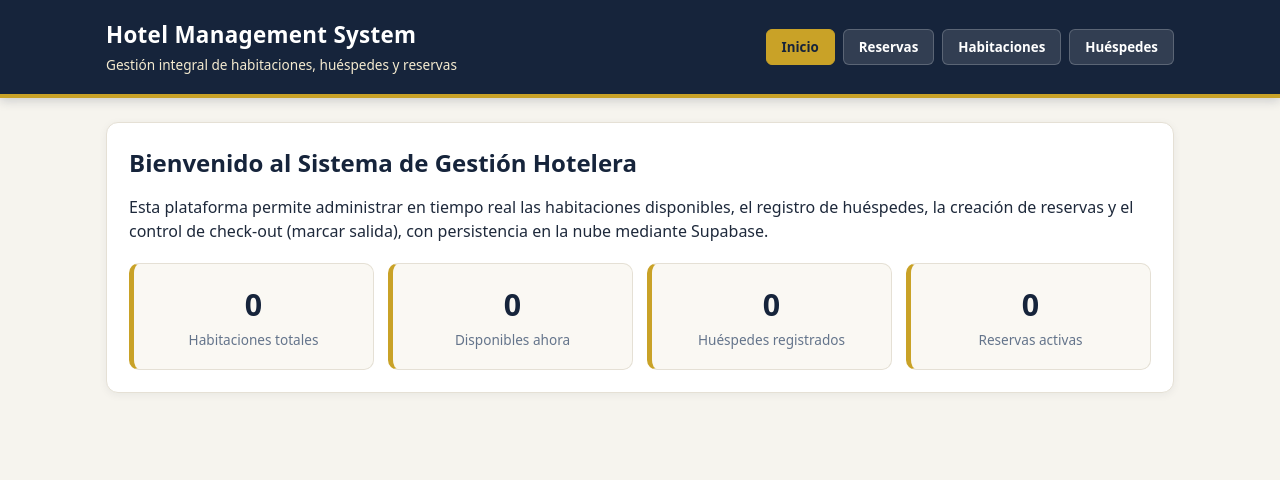
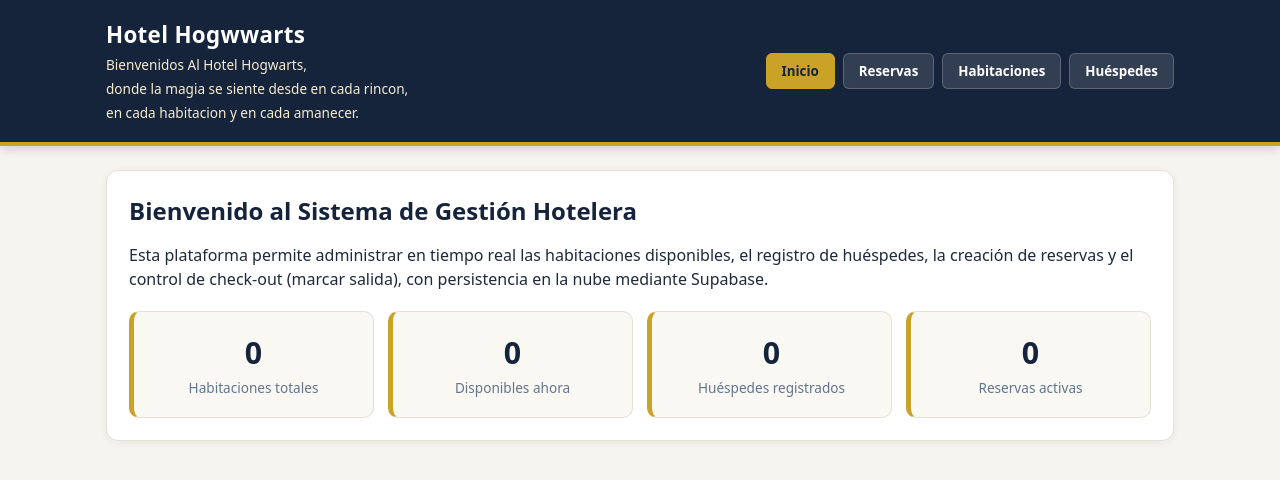
Before and after one commit to mfretes000-web/HogwarsHotel, a website: page public/index.html in a window 1280 px wide. Drawn offline with Linux system fonts and the light colour scheme; no server answers.

Commit message:
Update index.html

```diff
--- a/public/index.html
+++ b/public/index.html
@@ -10,8 +10,10 @@
   <header class="navbar">
     <div class="container nav-content">
       <div class="brand">
-        <h1>Hotel Management System</h1>
-        <span>Gestión integral de habitaciones, huéspedes y reservas</span>
+        <h1>Hotel Hogwwarts</h1>
+        <span>Bienvenidos Al Hotel Hogwarts, <br>
+          donde la magia se siente desde en cada rincon,<br>
+        en cada habitacion y en cada amanecer.</span>
       </div>
       <nav class="nav-links">
         <button class="nav-btn active" data-section="inicio">Inicio</button>
```
